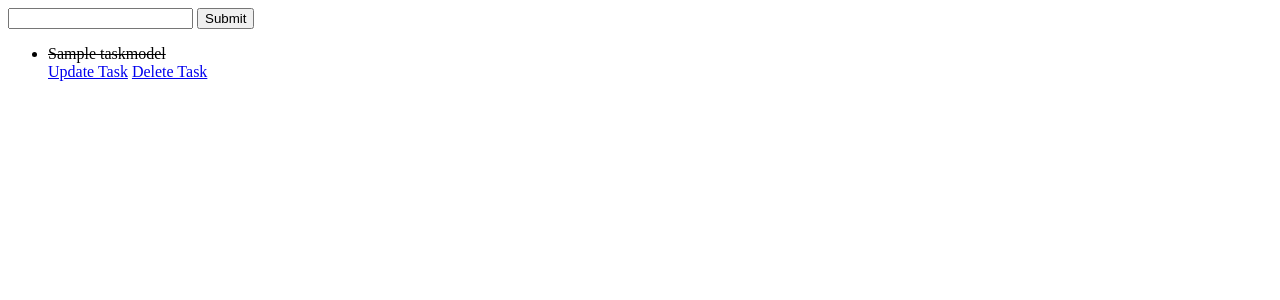
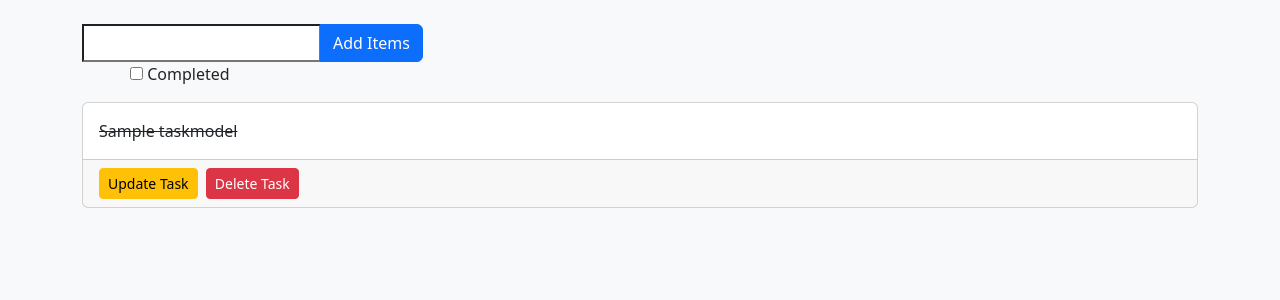
Before and after one commit to Sachit56/django-Tech-Blog, a Django app: page / in a window 1280 px wide. Shown: the top 300 px of the page. Run offline with Django 4.2, Linux system fonts and the light colour scheme; tables that the repository leaves empty hold one stand-in row (values such as "Sample post").

Commit message:
styling added

```diff
--- a/example/templates/example/index.html
+++ b/example/templates/example/index.html
@@ -3,30 +3,40 @@
 <head>
     <meta charset="UTF-8">
     <meta name="viewport" content="width=device-width, initial-scale=1.0">
-    <title>Document</title>
+    <link href="https://cdn.jsdelivr.net/npm/bootstrap@5.3.2/dist/css/bootstrap.min.css" rel="stylesheet" integrity="sha384-T3c6CoIi6uLrA9TneNEoa7RxnatzjcDSCmG1MXxSR1GAsXEV/Dwwykc2MPK8M2HN" crossorigin="anonymous">
+    <title>Task List</title>
 </head>
-<body>
-    <form action="" method="post">
-        {% csrf_token %}
-        {{form.title}}
-        <input type="submit">
+<body class="bg-light">
+    <div class="container mt-4">
+        <form action="" method="post" class="mb-3">
+            {% csrf_token %}
+            <div class="input-group">
+                {{ form.title }}
 
-    </form>
-    {% for task in tasks %}
-    <ul>
+                <button class="btn btn-primary" type="submit">Add Items</button>
+            </div>
+            <div class="form-check form-switch ms-2">
+                {{ form.completed }}
+                <label class="form-check-label" for="{{ form.completed.id_for_label }}">Completed</label>
+            </div>
+        </form>
 
-        {% if task.completed %}
-          <strike><li>{{task}}</li></strike>
-        {% else %}
-          <span><li>{{task}}</li></span>
-        {% endif %}
+        {% for task in tasks %}
+        <div class="card mb-2">
+            <div class="card-body">
+                {% if task.completed %}
+                    <strike>{{ task.title }}</strike>
+                {% else %}
+                    {{ task.title }}
+                {% endif %}
+            </div>
+            <div class="card-footer">
+                <a href="{% url 'example:update' task.id %}" class="btn btn-warning btn-sm me-1">Update Task</a>
+                <a href="{% url 'example:delete' task.id %}" class="btn btn-danger btn-sm">Delete Task</a>
+            </div>
+        </div>
+        {% endfor %}
+    </div>
 
-        <a href="{% url 'example:update' task.id %}">Update Task</a>
-        <a href="{% url 'example:delete' task.id %}">Delete Task</a>
-
-    </ul>
-
-
-    {% endfor %}
 </body>
 </html>
```
Also changed, not shown: example/templates/example/delete.html (+23 -6 lines), example/templates/example/update.html (+26 -5 lines).
